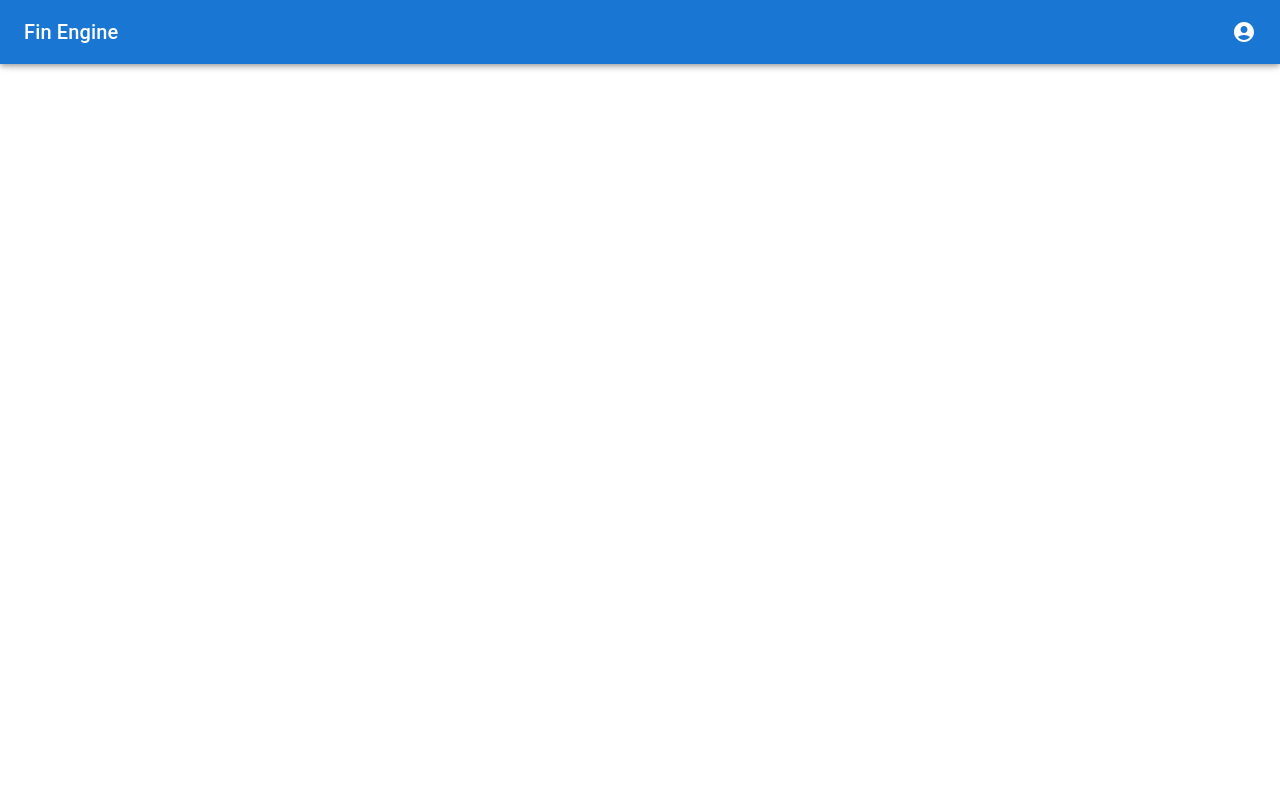
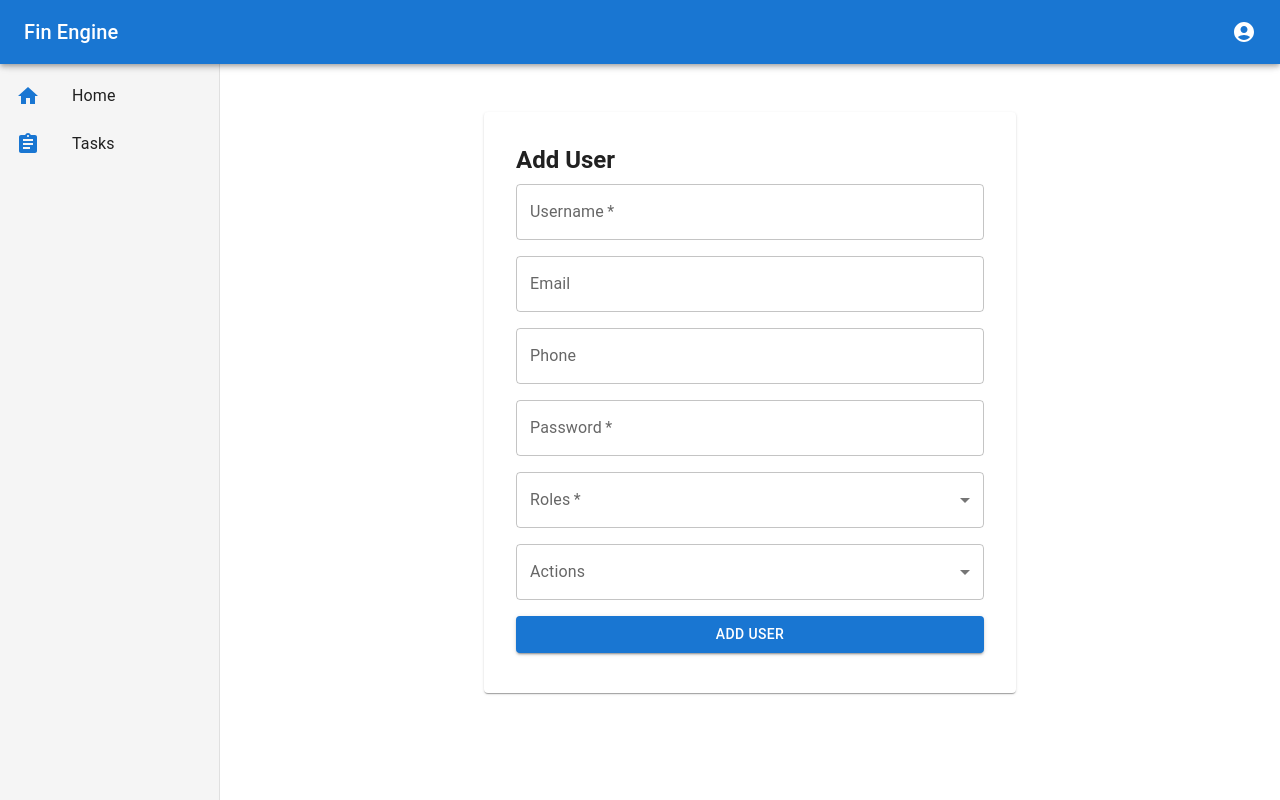
Before and after one commit to YashvanthD/fin_engine_impl, a React (Create React App) app in the folder fin_ui/fin-react-ui/: page /admin/adduser in a window 1280 px wide. Before the commit this address had no page. Built offline with nearby package versions, Linux system fonts and the light colour scheme.

Commit message:
Enhance Profile component with detailed user information, edit functionality, and notification settings

```diff
--- a/fin_ui/fin-react-ui/src/App.js
+++ b/fin_ui/fin-react-ui/src/App.js
@@ -7,8 +7,10 @@ import Register from './pages/Register';
 import Home from './pages/Home';
 import Tasks from './pages/Tasks';
 import Profile from './pages/user/Profile';
+import AddUser from './pages/admin/AddUser';
 import { setupAccessTokenAutoRefresh, refreshAccessTokenIfNeeded } from './utils/auth';
 import './App.css';
+import SideNav from './components/SideNav';
 
 function App() {
   React.useEffect(() => {
@@ -26,6 +28,7 @@ function App() {
         <Route path="/home" element={<Home />} />
         <Route path="/tasks" element={<Tasks />} />
         <Route path="/users/profile" element={<Profile />} />
+          <Route path="/admin/adduser" element={<AddUser />} />
       </Routes>
     </Router>
   );
--- a/fin_ui/fin-react-ui/src/components/NavBar.js
+++ b/fin_ui/fin-react-ui/src/components/NavBar.js
@@ -19,7 +19,6 @@ export default function NavBar() {
   // Get user info and role
   const userInfo = getUserInfo();
   const loggedIn = !!userInfo;
-  const isAdmin = userInfo?.roles?.includes('admin');
 
   const handleMenu = (event) => {
     setAnchorEl(event.currentTarget);
@@ -39,7 +38,6 @@ export default function NavBar() {
     if (action === 'profile') navigate('/users/profile');
     if (action === 'settings') navigate('/settings');
     if (action === 'theme') navigate('/theme');
-    if (action === 'adduser') navigate('/adduser');
     if (action === 'login') navigate('/login');
     if (action === 'signup') navigate('/register');
   };
@@ -82,9 +80,8 @@ export default function NavBar() {
               <MenuItem key="profile" onClick={() => handleProfileAction('profile')}>Profile</MenuItem>,
               <MenuItem key="settings" onClick={() => handleProfileAction('settings')}>Settings</MenuItem>,
               <MenuItem key="theme" onClick={() => handleProfileAction('theme')}>Theme</MenuItem>,
-              isAdmin && <MenuItem key="adduser" onClick={() => handleProfileAction('adduser')}>Add User</MenuItem>,
               <MenuItem key="logout" onClick={() => handleProfileAction('logout')}>Logout</MenuItem>
-            ].filter(Boolean)
+            ]
           ) : (
             [
               <MenuItem key="login" onClick={() => handleProfileAction('login')}>Login</MenuItem>,
--- a/fin_ui/fin-react-ui/src/components/SideNav.js
+++ b/fin_ui/fin-react-ui/src/components/SideNav.js
@@ -3,10 +3,15 @@ import { Drawer, List, ListItem, ListItemIcon, ListItemText } from '@mui/materia
 import AssignmentIcon from '@mui/icons-material/Assignment';
 import HomeIcon from '@mui/icons-material/Home';
 import { Link } from 'react-router-dom';
+import { getUserInfo } from '../utils/auth';
+import PersonAddIcon from '@mui/icons-material/PersonAdd';
 
 const drawerWidth = 220;
 
 export default function SideNav({ selected = 'tasks', onSelect }) {
+  const userInfo = getUserInfo();
+  const isAdmin = userInfo?.roles?.includes('admin');
+
   return (
     <Drawer
       variant="permanent"
@@ -35,6 +40,12 @@ export default function SideNav({ selected = 'tasks', onSelect }) {
           <ListItemIcon><AssignmentIcon color="primary" /></ListItemIcon>
           <ListItemText primary="Tasks" />
         </ListItem>
+        {isAdmin && (
+          <ListItem button selected={selected === 'adduser'} onClick={() => onSelect && onSelect('adduser')} component={Link} to="/admin/adduser">
+            <ListItemIcon><PersonAddIcon color="primary" /></ListItemIcon>
+            <ListItemText primary="Add User" />
+          </ListItem>
+        )}
         {/* Future: Add more nav items here */}
       </List>
     </Drawer>
--- /dev/null
+++ b/fin_ui/fin-react-ui/src/pages/admin/AddUser.js
@@ -0,0 +1,124 @@
+import React, { useState } from 'react';
+import {
+  Card, CardContent, Typography, TextField, Button, Stack, CircularProgress, MenuItem, Select, InputLabel, FormControl, Chip
+} from '@mui/material';
+import { getAccessToken, getUserInfo } from '../../utils/auth';
+import { apiFetch } from '../../utils/api';
+import SideNav from '../../components/SideNav';
+
+export default function AddUser() {
+  const [form, setForm] = useState({
+    username: '',
+    email: '',
+    phone: '',
+    password: '',
+    roles: [],
+    actions: []
+  });
+  const [loading, setLoading] = useState(false);
+  const [error, setError] = useState('');
+  const [success, setSuccess] = useState('');
+  const userInfo = getUserInfo();
+  const accountKey = userInfo?.account_key || '';
+
+  const handleChange = (e) => {
+    const { name, value } = e.target;
+    setForm(f => ({ ...f, [name]: value }));
+  };
+
+  const handleRolesChange = (e) => {
+    setForm(f => ({ ...f, roles: e.target.value }));
+  };
+
+  const handleActionsChange = (e) => {
+    setForm(f => ({ ...f, actions: e.target.value }));
+  };
+
+  const handleSubmit = async (e) => {
+    e.preventDefault();
+    setLoading(true);
+    setError('');
+    setSuccess('');
+    try {
+      const res = await apiFetch(`/auth/account/${accountKey}/signup`, {
+        method: 'POST',
+        body: JSON.stringify(form),
+        headers: {
+          'Content-Type': 'application/json',
+          'Authorization': `Bearer ${getAccessToken()}`
+        }
+      });
+      const data = await res.json();
+      if (res.ok && data.success) {
+        setSuccess('User added successfully!');
+        setForm({ username: '', email: '', phone: '', password: '', roles: [], actions: [] });
+      } else {
+        setError(data.error || (data.errors && Object.values(data.errors).join(', ')) || 'Failed to add user');
+      }
+    } catch (err) {
+      setError('Network/server error');
+    }
+    setLoading(false);
+  };
+
+  return (
+    <div style={{ display: 'flex' }}>
+      <SideNav selected="adduser" />
+      <div style={{ flex: 1, paddingTop: '64px' }}>
+        <Card sx={{ maxWidth: 500, m: '40px auto', p: 2, mt: 6 }}>
+          <CardContent>
+            <Typography variant="h5" fontWeight={700} gutterBottom>Add User</Typography>
+            <form onSubmit={handleSubmit}>
+              <Stack spacing={2}>
+                <TextField label="Username" name="username" value={form.username} onChange={handleChange} required fullWidth />
+                <TextField label="Email" name="email" type="email" value={form.email} onChange={handleChange} fullWidth />
+                <TextField label="Phone" name="phone" type="tel" value={form.phone} onChange={handleChange} fullWidth />
+                <TextField label="Password" name="password" type="password" value={form.password} onChange={handleChange} required fullWidth />
+                <FormControl fullWidth required>
+                  <InputLabel>Roles</InputLabel>
+                  <Select
+                    multiple
+                    name="roles"
+                    value={form.roles}
+                    onChange={handleRolesChange}
+                    variant="outlined"
+                    renderValue={(selected) => (
+                      <Stack direction="row" gap={1}>{selected.map((role) => <Chip key={role} label={role} />)}</Stack>
+                    )}
+                  >
+                    <MenuItem value="user">User</MenuItem>
+                    <MenuItem value="manager">Manager</MenuItem>
+                    {/* Add more roles as needed */}
+                  </Select>
+                </FormControl>
+                <FormControl fullWidth>
+                  <InputLabel>Actions</InputLabel>
+                  <Select
+                    multiple
+                    name="actions"
+                    value={form.actions}
+                    onChange={handleActionsChange}
+                    variant="outlined"
+                    renderValue={(selected) => (
+                      <Stack direction="row" gap={1}>{selected.map((action) => <Chip key={action} label={action} />)}</Stack>
+                    )}
+                  >
+                    <MenuItem value="view">View</MenuItem>
+                    <MenuItem value="edit">Edit</MenuItem>
+                    <MenuItem value="delete">Delete</MenuItem>
+                    {/* Add more actions as needed */}
+                  </Select>
+                </FormControl>
+                {error && <Typography color="error">{error}</Typography>}
+                {success && <Typography color="success.main">{success}</Typography>}
+                <Button type="submit" variant="contained" color="primary" disabled={loading}>
+                  {loading ? <CircularProgress size={20} /> : 'Add User'}
+                </Button>
+              </Stack>
+            </form>
+          </CardContent>
+        </Card>
+      </div>
+    </div>
+  );
+}
```
